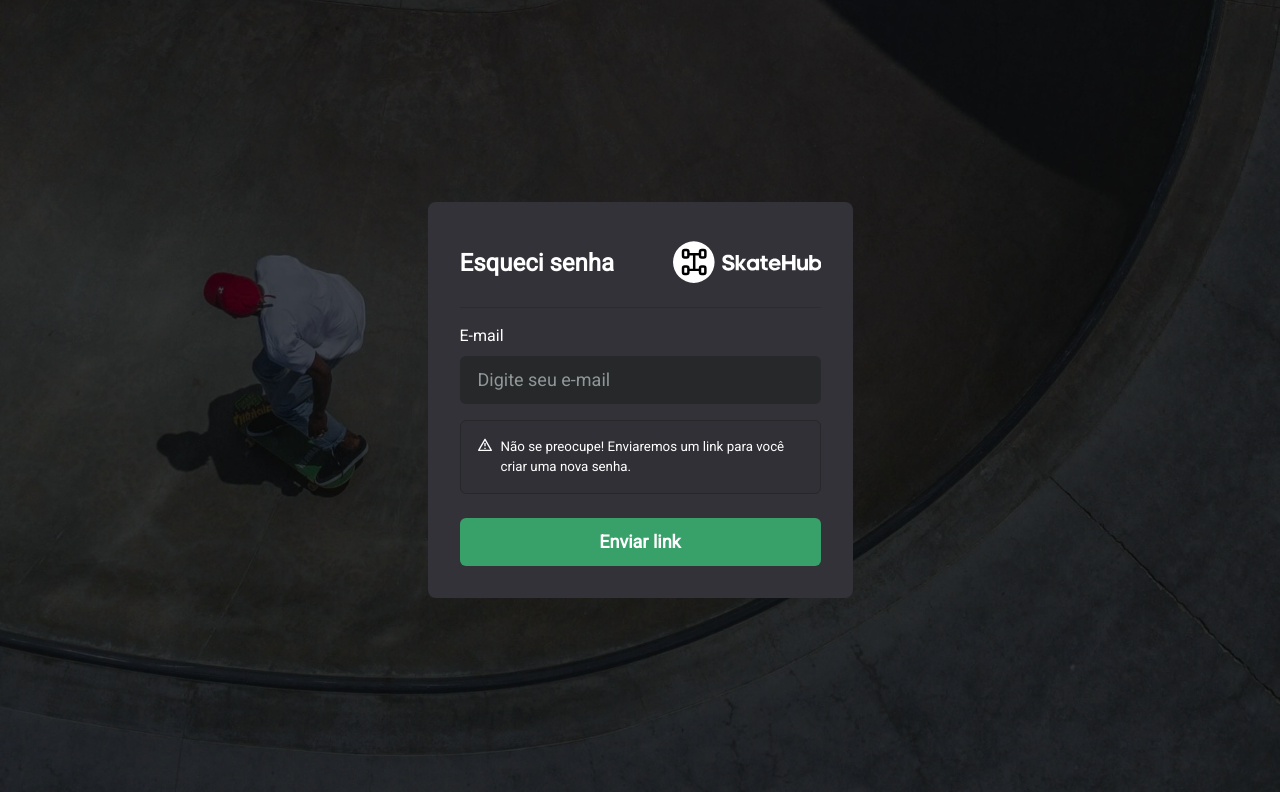
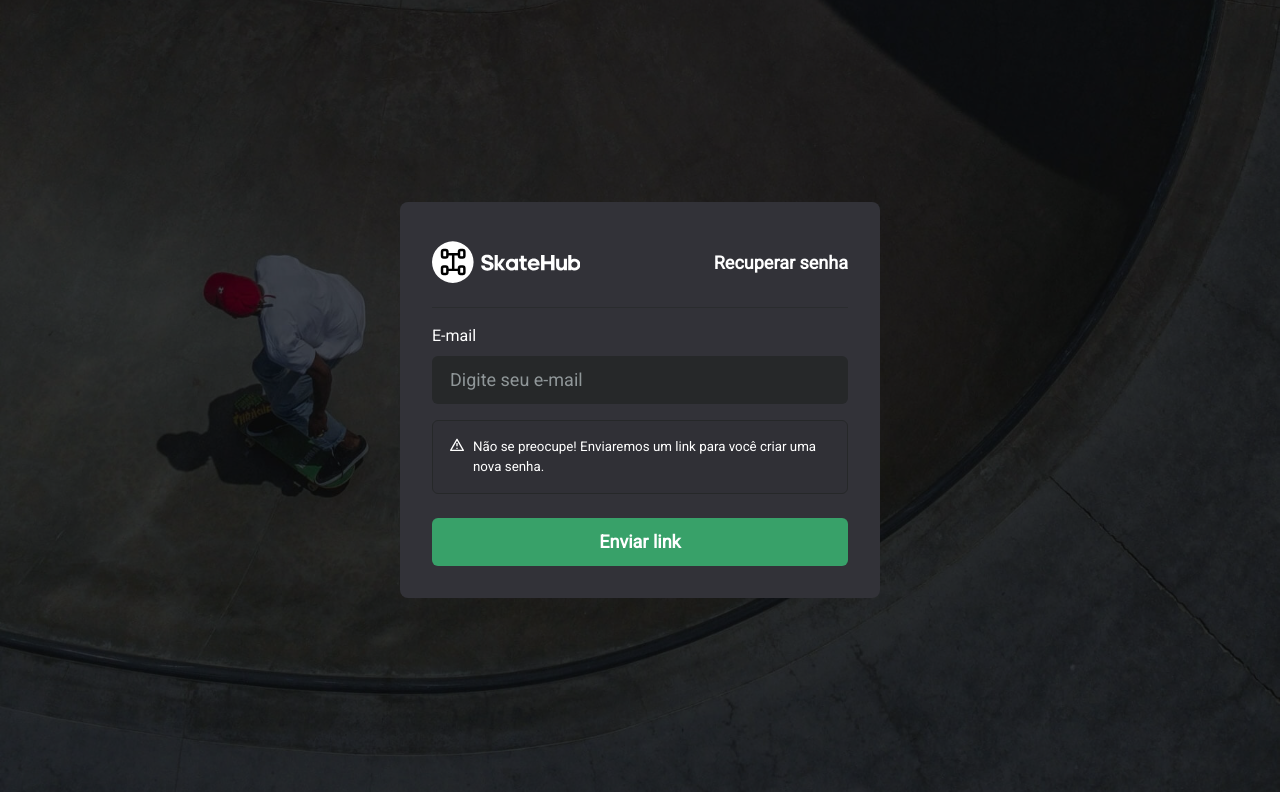
Before and after one commit to jpcmf/Frontend-GraduateProgram-FullStack-2024, a Next.js app: page /auth/forgot-password in a window 1280 px wide. Shown: the top 792 px of the page. Built offline with nearby package versions, Linux system fonts and the light colour scheme; no server answers.

Commit message:
fix: Investigating error with submitting forgot password form

```diff
--- a/src/pages/auth/forgot-password.tsx
+++ b/src/pages/auth/forgot-password.tsx
@@ -34,13 +34,20 @@ export default function ForgotPassword() {
 
   const handleForgotPassword: SubmitHandler<ForgotPasswordFormSchema> = async values => {
     try {
-      await fetch(`${API}/api/auth/forgot-password`, {
+      const response = await fetch(`${API}/api/auth/forgot-password`, {
         method: "POST",
         headers: {
           "Content-Type": "application/json"
         },
         body: JSON.stringify(values)
       });
+
+      const data = await response.json();
+      console.log("data...", data);
+
+      if (!response.ok) {
+        throw new Error(data.message);
+      }
 
       resetField("email");
 
@@ -55,6 +62,7 @@ export default function ForgotPassword() {
         route.push("/auth/signin");
       }, 5000);
     } catch (error) {
+      console.log("error...", error);
       addToast({
         title: "Erro ao processar solicitação.",
         message: "Houve um erro ao tentar criar sua conta. Por favor, verifique seus dados e tente novamente.",
@@ -85,7 +93,7 @@ export default function ForgotPassword() {
         <Flex
           as="form"
           w="100%"
-          maxWidth={425}
+          maxWidth={480}
           bg="gray.800"
           p="8"
           borderRadius={8}
@@ -94,10 +102,10 @@ export default function ForgotPassword() {
         >
           <Stack spacing={4}>
             <Flex justifyContent="space-between" alignItems="center">
-              <h1 style={{ fontSize: "24px", fontWeight: 600 }}>Esqueci senha</h1>
               <Link href="/">
                 <LogoSkateHub width={148} />
               </Link>
+              <h1 style={{ fontSize: "18px", fontWeight: 600 }}>Recuperar senha</h1>
             </Flex>
             <Divider borderColor="gray.900" />
 
```
